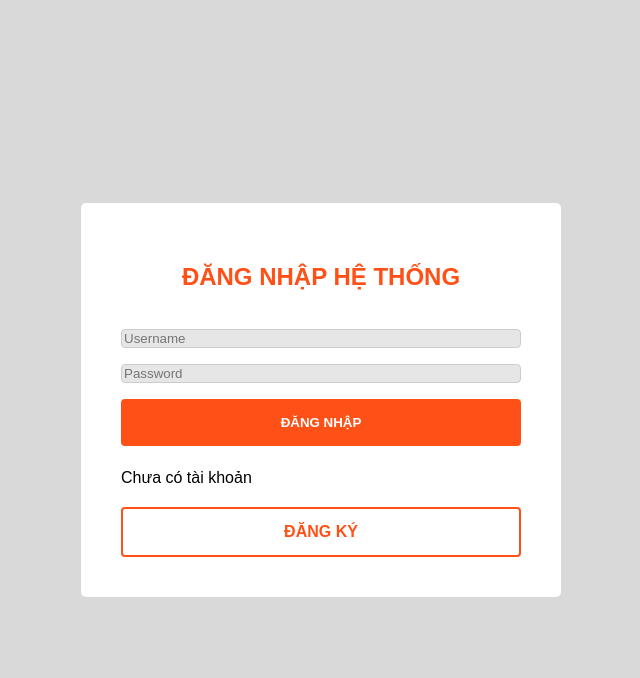
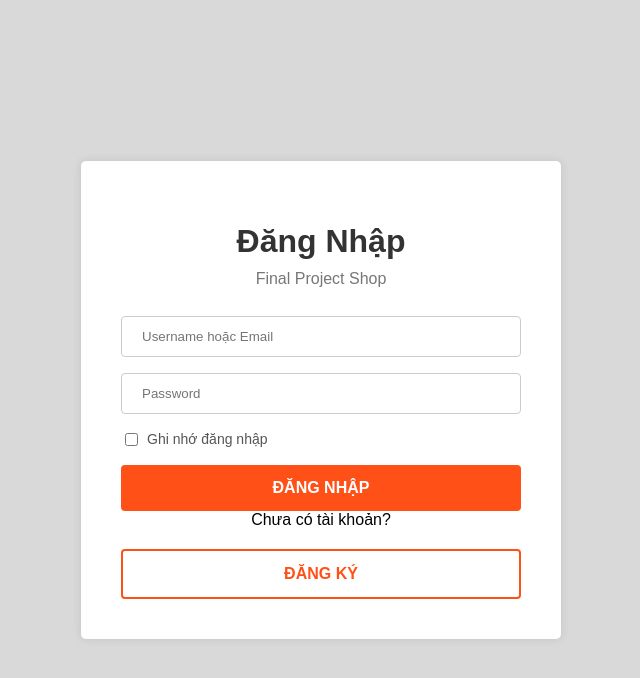
Before and after one commit to duonglele/final-project1, a PHP site: page /login.php in a window 1280 px wide. Shown: the top 678 px of the page, without its empty margins (319-959 px from the left). Run offline with PHP 8.4, Linux system fonts and the light colour scheme.

Commit message:
Update login.php

```diff
--- a/login.php
+++ b/login.php
@@ -2,9 +2,36 @@
 // Bắt đầu session
 session_start();
 
-// Nếu người dùng đã đăng nhập, chuyển hướng về trang chủ
+/*
+ * 1. TỰ ĐĂNG NHẬP BẰNG COOKIE (REMEMBER ME)
+ * - Nếu chưa có session nhưng trình duyệt còn các cookie user_id, username, role
+ *   thì tạo lại session và chuyển hướng luôn.
+ */
+if (
+    !isset($_SESSION['user_id']) &&
+    isset($_COOKIE['user_id'], $_COOKIE['username'], $_COOKIE['user_role'])
+) {
+    $_SESSION['user_id']  = $_COOKIE['user_id'];
+    $_SESSION['username'] = $_COOKIE['username'];
+    $_SESSION['role']     = $_COOKIE['user_role'];
+
+    if ($_SESSION['role'] === 'admin') {
+        header("Location: home.php");   // Trang admin
+    } else {
+        header("Location: index.php");  // Trang khách xem sản phẩm
+    }
+    exit;
+}
+
+/*
+ * 2. Nếu đã có session → chuyển hướng luôn theo role
+ */
 if (isset($_SESSION['user_id'])) {
-    header("Location: home.php"); // Thay đổi thành trang chính của bạn
+    if (isset($_SESSION['role']) && $_SESSION['role'] === 'admin') {
+        header("Location: home.php");
+    } else {
+        header("Location: index.php");
+    }
     exit;
 }
 
@@ -14,15 +41,18 @@ $error = '';
 
 if ($_SERVER["REQUEST_METHOD"] == "POST") {
     // 1. Lấy dữ liệu
-    $username = trim($_POST['username']);
+    $username = trim($_POST['username']);  // cho phép nhập username hoặc email
     $password = $_POST['password'];
 
     if (empty($username) || empty($password)) {
-        $error = "Vui lòng nhập Username và Mật khẩu.";
+        $error = "Vui lòng nhập Username/Email và Mật khẩu.";
     } else {
 
-        // 2. Truy vấn người dùng -- LẤY CẢ ROLE
-        $sql = "SELECT id, username, password, role FROM users WHERE username = ? OR email = ?";
+        // 2. Truy vấn người dùng theo bảng users trong ERD (có cột role)
+        $sql = "SELECT id, username, email, password, role
+                FROM users
+                WHERE username = ? OR email = ?
+                LIMIT 1";
         $stmt = $conn->prepare($sql);
         $stmt->bind_param("ss", $username, $username);
         $stmt->execute();
@@ -34,46 +64,53 @@ if ($_SERVER["REQUEST_METHOD"] == "POST") {
 
             // 3. Kiểm tra mật khẩu
             if (
-                // Nếu mật khẩu đã mã hóa -> dùng password_verify
-                (substr($hashedPassword, 0, 4) === '$2y$' && password_verify($password, $hashedPassword)) ||
-                // Nếu mật khẩu lưu dạng thường -> so sánh trực tiếp
-                ($password === $hashedPassword)
+                // Nếu mật khẩu đã mã hóa bcrypt
+                (substr($hashedPassword, 0, 4) === '$2y$' && password_verify($password, $hashedPassword))
+                // Nếu đang lưu mật khẩu thường (dev/test) thì so sánh trực tiếp
+                || ($password === $hashedPassword)
             ) {
+                // ===== ĐĂNG NHẬP THÀNH CÔNG =====
 
-                // Đăng nhập thành công
+                // Lưu thông tin vào session
+                $_SESSION['user_id']  = $user['id'];
+                $_SESSION['username'] = $user['username'];
+                $_SESSION['role']     = $user['role'];
 
-                //Lưu thông tin cơ bản vào session
-                $_SESSION['user_id'] = $user['id'];
-                $_SESSION['username'] = $user['username'];
-                $_SESSION['role'] = $user['role']; //Lưu phân quyền tài khoản vào session
+                /*
+                 * 4. GHI NHỚ ĐĂNG NHẬP BẰNG COOKIE (NẾU TICK)
+                 *    - Lưu user_id, username, role vào cookie ~30 ngày
+                 */
+                if (!empty($_POST['remember'])) {
+                    $expiry = time() + (30 * 24 * 60 * 60); // 30 ngày
 
-                //======Lưu role vào cookie 7 ngày=====
-                setcookie(
-                    "user_role",
-                    $user['role'],
-                    time() + (7 * 24 * 60 * 60), //7 ngày
-                    "/",
-                    "",
-                    false,
-                    true //httponly --> giúp bảo mật hơn
-                );
+                    // Cookie chỉ dùng để server đọc (httponly)
+                    setcookie("user_id",   $user['id'],       $expiry, "/", "", false, true);
+                    setcookie("username",  $user['username'], $expiry, "/", "", false, true);
+                    setcookie("user_role", $user['role'],     $expiry, "/", "", false, true);
+                } else {
+                    // Không chọn "Ghi nhớ đăng nhập" → xóa cookie (nếu có)
+                    setcookie("user_id",   "", time() - 3600, "/", "", false, true);
+                    setcookie("username",  "", time() - 3600, "/", "", false, true);
+                    setcookie("user_role", "", time() - 3600, "/", "", false, true);
+                }
 
-                //=======Điều hướng theo quyền truy cập=======
+                // 5. Chuyển hướng theo phân quyền
                 if ($user['role'] === 'admin') {
-                    header("Location: home.php");   //Trang quản lý sản phẩm
-                }
-                else {
-                    header("Location: index.php");   //Trang xem sản phẩm sản phẩm
+                    header("Location: home.php");   // Trang quản lý sản phẩm
+                } else {
+                    header("Location: index.php");  // Trang khách
                 }
                 exit;
 
             } else {
-                $error = "Username hoặc Mật khẩu không đúng.";
+                $error = "Username/Email hoặc Mật khẩu không đúng.";
             }
         } else {
-            $error = "Username hoặc Mật khẩu không đúng.";
+            $error = "Username/Email hoặc Mật khẩu không đúng.";
         }
-        $stmt->close();
+        if (isset($stmt)) {
+            $stmt->close();
+        }
     }
 }
 $conn->close();
@@ -85,7 +122,7 @@ $conn->close();
     <meta charset="UTF-8">
     <title>Trang Chính - Đăng Nhập</title>
     <style>
-        /* CSS tối thiểu để mô phỏng giao diện */
+        /* CSS đơn giản – bạn có thể giữ nguyên hoặc chỉnh lại */
         body {
             font-family: sans-serif;
             background-color: #d9d9d9;
@@ -95,39 +132,44 @@ $conn->close();
             min-height: 100vh;
             margin: 0;
         }
-
         .container {
             background-color: #fff;
             padding: 40px;
             border-radius: 5px;
             width: 400px;
             text-align: center;
+            box-shadow: 0 0 10px rgba(0,0,0,0.1);
         }
-
+        h1 {
+            margin-bottom: 10px;
+            color: #333;
+        }
+        .subtitle {
+            margin-bottom: 20px;
+            color: #777;
+        }
         input[type="text"], input[type="password"] {
             width: 100%;
-            adding: 12px;
+            padding: 12px 20px;
             margin: 8px 0;
-            display: inline-block;
             border: 1px solid #ccc;
             border-radius: 4px;
             box-sizing: border-box;
-            background-color: #e6e6e6;
         }
-
         .btn-login {
             background-color: #ff5117;
-            color: white;
+            color: #fff;
             padding: 14px 20px;
-            margin: 8px 0;
-            border: 2px solid #ff5117;
+            border: none;
             border-radius: 4px;
             cursor: pointer;
             width: 100%;
-            ont-size: 16px;
+            font-size: 16px;
             font-weight: bold;
         }
-
+        .btn-login:hover {
+            background-color: #e04815;
+        }
         .btn-register {
             background-color: #fff;
             color: #ff5117;
@@ -140,65 +182,52 @@ $conn->close();
             font-size: 16px;
             font-weight: bold;
         }
-
-        .register-link {
-            margin-top: 15px;
-            display: block;
+        .btn-register:hover {
+            background-color: #ffe7df;
+        }
+        .error {
+            color: red;
+            margin-bottom: 10px;
+        }
+        .remember {
             text-align: left;
+            margin: 8px 0 16px;
+            font-size: 14px;
+            color: #555;
         }
-
-        .error {
-            padding: 10px;
-            margin-bottom: 15px;
-            border-radius: 4px;
-            background-color: #fdd;
-            color: #a00;
-            border: 1px solid #a00;
-        }
-
-        /* CSS -- ĐĂNG NHẬP HỆ THỐNG */
-        h2 {
-            font-size: 24px;
-            font-weight: bold;
-            color: #ff5117;
-            margin-bottom: 30px;
-            text-align: center;
-            text-transform: uppercase;
-        }
-
-        /* Button -- ĐĂNG NHẬP (Hover) */
-        .btn-login:hover {
-            /* transform: translateY(-4px);
-            box-shadow: 0 4px 8px #0000001a; */
-            background-color: #fff;
-            color: #ff5117;
-            border: 2px solid #ff5117;
-        }
-
-        /* Button -- ĐĂNG KÝ TÀI KHOẢN (Hover) */
-        .btn-register:hover {
-            background-color: #ff5117;
-            color: #fff;
-            border: 2px solid #ff5117;
+        .remember label {
+            display: flex;
+            align-items: center;
+            gap: 6px;
         }
     </style>
 </head>
 <body>
     <div class="container">
-        <h2>ĐĂNG NHẬP HỆ THỐNG</h2>
+        <h1>Đăng Nhập</h1>
+        <div class="subtitle">Final Project Shop</div>
 
-        <?php if ($error): ?>
-            <div class="error"><?php echo $error; ?></div>
+        <?php if (!empty($error)) : ?>
+            <div class="error"><?php echo htmlspecialchars($error); ?></div>
         <?php endif; ?>
 
         <form action="login.php" method="post">
-            <input type="text" name="username" placeholder="Username" required>
+            <input type="text" name="username" placeholder="Username hoặc Email" required>
             <input type="password" name="password" placeholder="Password" required>
+
+            <!-- Ghi nhớ đăng nhập -->
+            <div class="remember">
+                <label>
+                    <input type="checkbox" name="remember" value="1">
+                    Ghi nhớ đăng nhập
+                </label>
+            </div>
+
             <button type="submit" class="btn-login">ĐĂNG NHẬP</button>
         </form>
 
         <div class="register-link">
-            Chưa có tài khoản
+            Chưa có tài khoản?
             <a href="register.php" style="text-decoration: none;">
                  <button type="button" class="btn-register">ĐĂNG KÝ</button>
             </a>
```
